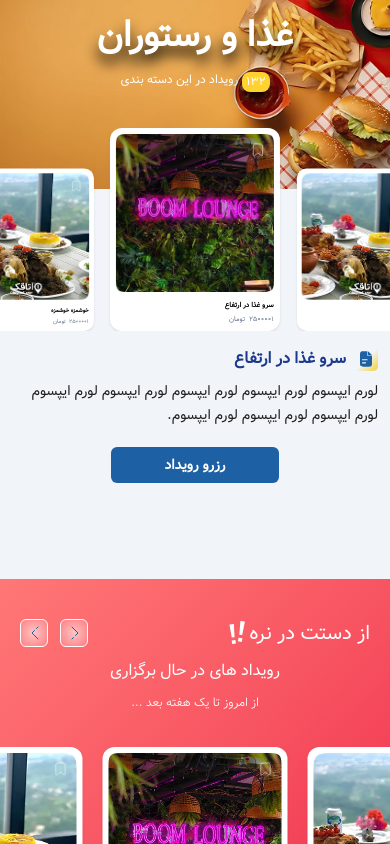
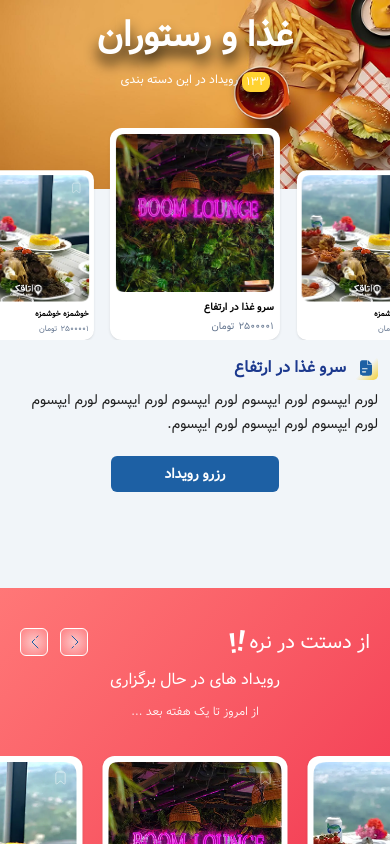
Before and after one commit to MohammadSoleimanikia/assignment, a React (Vite) app: page / in a window 390 px wide. Shown: the top 844 px of the page. Built offline with nearby package versions, Linux system fonts and the light colour scheme.

Commit message:
fix card size

```diff
--- a/src/components/shared/Card.tsx
+++ b/src/components/shared/Card.tsx
@@ -34,11 +34,11 @@
                 />
             </div>
 
-            <h2 className="mt-2 text-[7px] md:text-xs  font-semibold truncate">
+            <h2 className="mt-2 text-[10px] md:text-xs  font-semibold truncate">
                 {title}
             </h2>
 
-            <p className="mt-1 text-slate-500 text-[7px] md:text-[10px] ">
+            <p className="mt-1 text-slate-500 text-[10px] md:text-[10px] ">
                 {price}
                 <span className="mr-1">تومان</span>
             </p>
```
